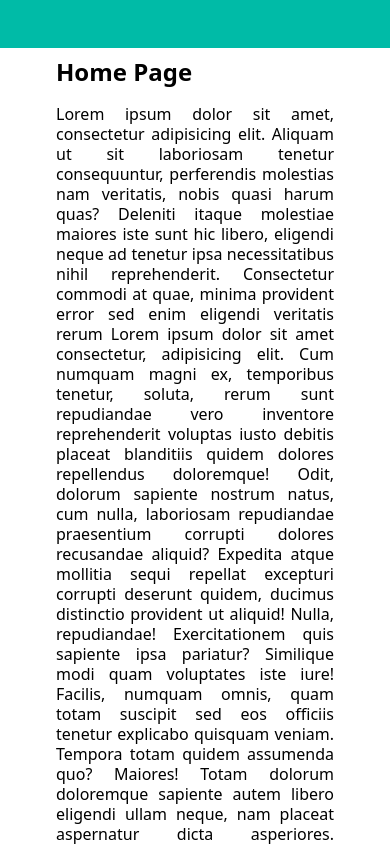
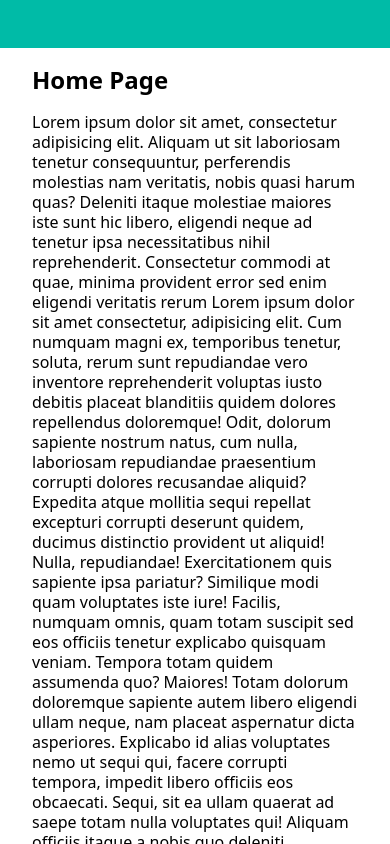
Before and after one commit to yaser-pakniyat/shop-demo, a Next.js app: page / in a window 390 px wide. Shown: the top 844 px of the page. Built offline with nearby package versions, Linux system fonts and the light colour scheme; some icons are missing.

Commit message:
style(globals): adjust padding and responsive text alignment

```diff
--- a/styles/globals.css
+++ b/styles/globals.css
@@ -27,7 +27,7 @@ body {
 
 /* Styles for About Page and Home Page */
 .wrapper {
-  @apply p-14 text-justify transition duration-1000 ease-out;
+  @apply px-8 pb-10 pt-16 transition duration-1000 ease-out sm:text-justify ;
 }
 
 .darkWrapper {
```
